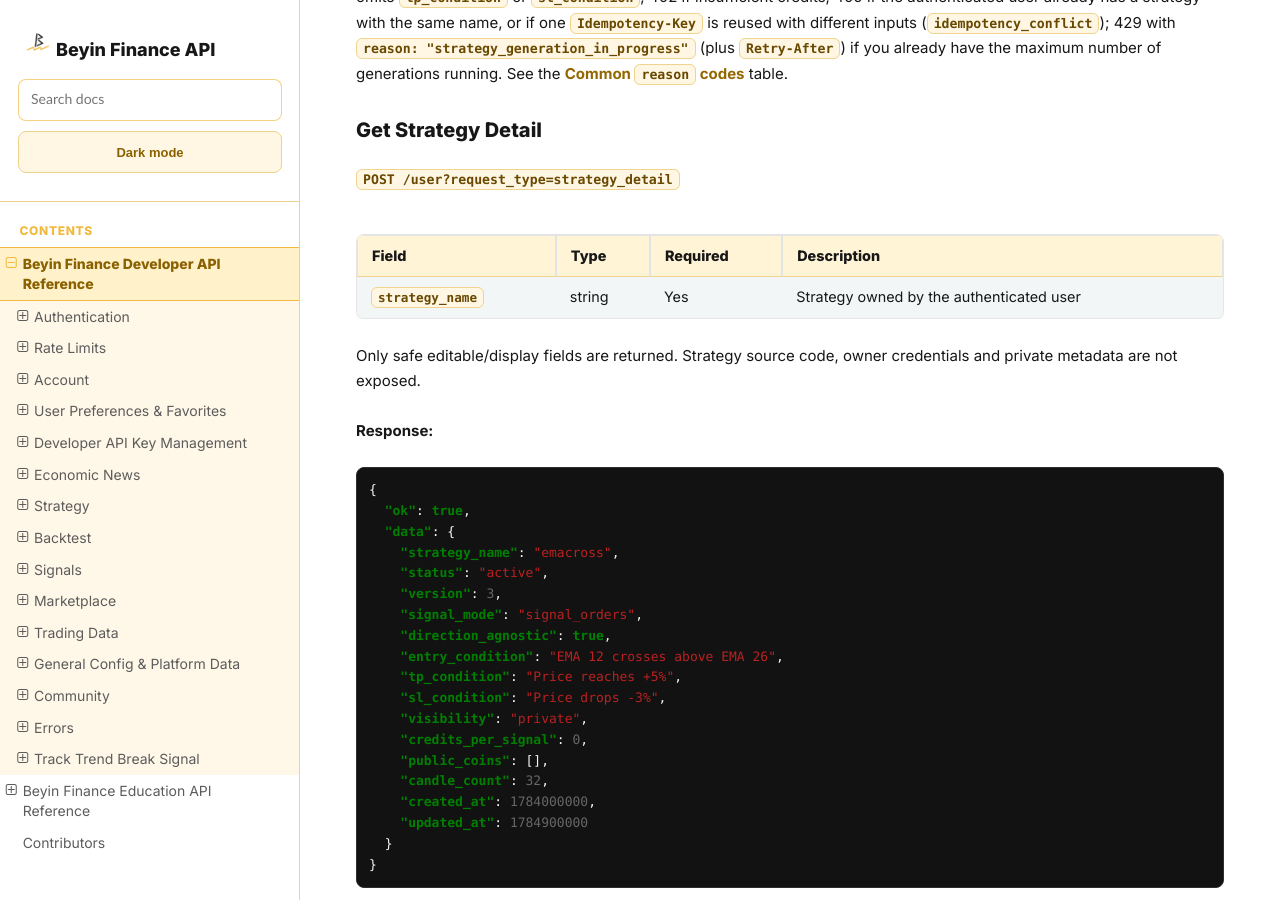
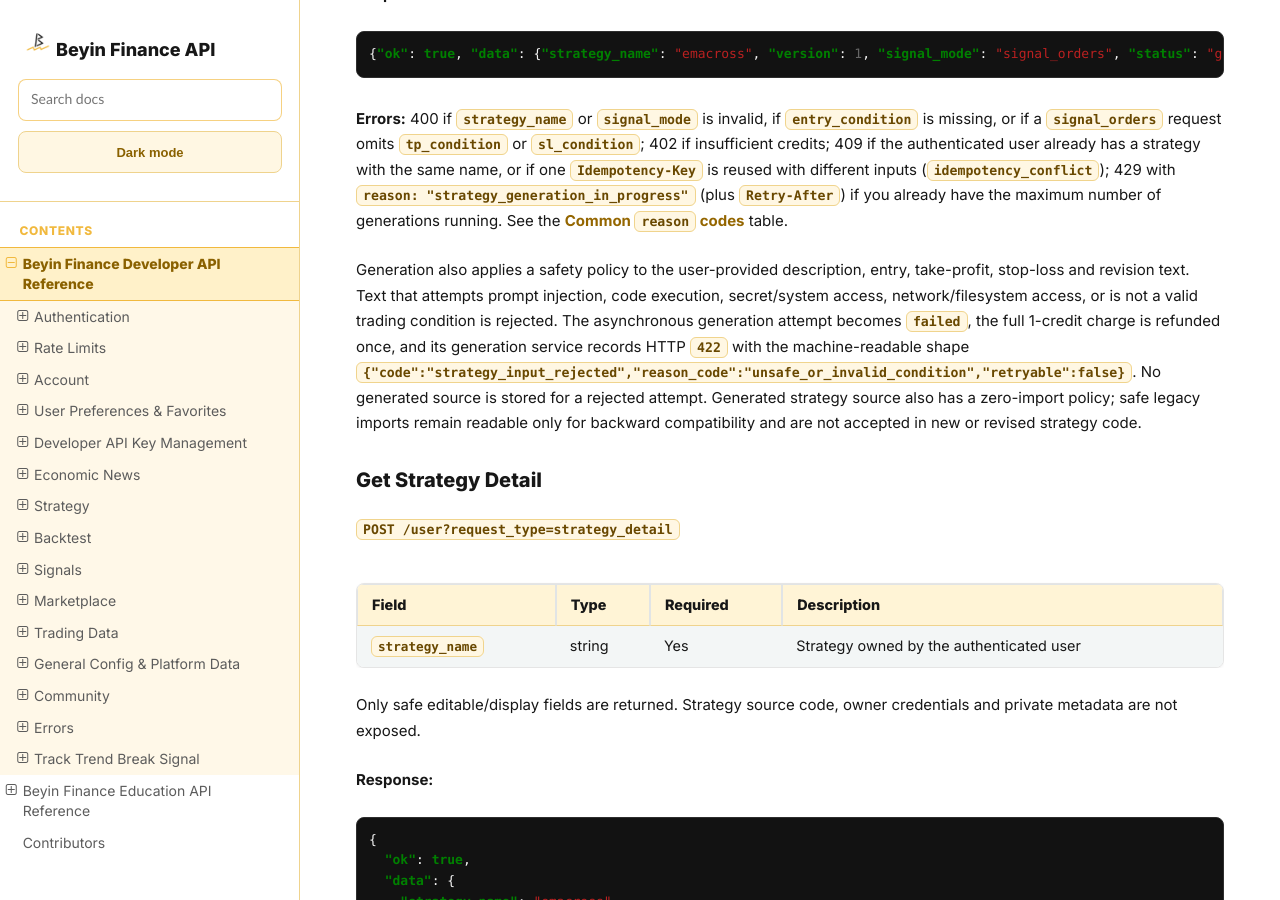
Before and after one commit to jnrbrain/Beyin-Finance, a Sphinx documentation site: the page built from docs/endpoints.md, in a window 1280 px wide and 900 px high, scrolled down 26693 px. Built offline with Sphinx 7.4.7 and the Read the Docs theme 3.1.0, drawn with Linux system fonts in a browser that asks for light colours; some of the changed text lies outside the part shown.

Commit message:
Align API documentation with current runtime
Update endpoint and runtime integration documentation to reflect the current API surface and deployment flow.

````diff
--- a/docs/endpoints.md
+++ b/docs/endpoints.md
@@ -172,9 +172,13 @@
 
 #### Crypto — Binance Pay (manual)
 
-Send USDT to the Beyin Finance Binance Pay account:
-
-- **Binance Pay ID:** `863 826 81`
+Send USDT to the Beyin Finance Binance account:
+
+- **Binance Account ID:** `863 826 81`
+- This is the account identifier shown to customers for the manual transfer.
+  The separate internal Binance Pay receiver identifier is used only by the
+  payment reconciliation process and is not returned in the public startup
+  configuration.
 - **Important:** paste **only** your 6-character Beyin ID into the transfer
   **Note / Remark** field so the payment is matched to your account. If your
   Binance account is already linked to Beyin Finance, matching happens
@@ -396,6 +400,7 @@
     "transactions": [
       {"transaction_id": "credit#abc...", "type": "adjustment", "amount": 0.05, "action": "credit_adjustment", "description": "Credit adjustment", "timestamp": 1784936800},
       {"transaction_id": "credit#def...", "type": "spend", "amount": -0.01, "action": "economic_news", "description": "Economic news fetch", "timestamp": 1784936700},
+      {"transaction_id": "credit#telegram-reward", "type": "credit", "amount": 0.5, "action": "telegram_link_reward", "description": "Telegram bağlantı ödülü (+0.5 kredi)", "timestamp": 1784936900},
       {"transaction_id": "deposit#payment-1", "type": "deposit", "amount": 5.0, "action": "deposit", "description": "Payment abc12345", "timestamp": 1784900000}
     ],
     "count": 3,
@@ -405,7 +410,11 @@
 }
 ```
 
-**Transaction actions:** `deposit`, `backtest`, `credit_adjustment`, `strategy_generate`, `strategy_refund`, `marketplace_signal`
+**Transaction actions:** `deposit`, `backtest`, `credit_adjustment`, `strategy_generate`, `strategy_refund`, `marketplace_signal`, `telegram_link_reward`, `google_link_reward`, `binance_link_reward`
+
+Telegram registration and the first Telegram link to an existing account grant a
+one-time `0.5` credit reward. The reward is idempotent per Telegram account and
+appears as a positive `telegram_link_reward` transaction in this history.
 
 Automatic recovery details and adjustment reasons are not exposed through the
 customer API. Clients should display `credit_adjustment` as a generic balance
@@ -1126,6 +1135,17 @@
 `reason: "strategy_generation_in_progress"` (plus `Retry-After`) if you already
 have the maximum number of generations running. See the
 [Common `reason` codes](#common-reason-codes) table.
+
+Generation also applies a safety policy to the user-provided description,
+entry, take-profit, stop-loss and revision text. Text that attempts prompt
+injection, code execution, secret/system access, network/filesystem access, or
+is not a valid trading condition is rejected. The asynchronous generation
+attempt becomes `failed`, the full 1-credit charge is refunded once, and its
+generation service records HTTP `422` with the machine-readable shape
+`{"code":"strategy_input_rejected","reason_code":"unsafe_or_invalid_condition","retryable":false}`.
+No generated source is stored for a rejected attempt. Generated strategy source
+also has a zero-import policy; safe legacy imports remain readable only for
+backward compatibility and are not accepted in new or revised strategy code.
 
 ### Get Strategy Detail
 
````
Also changed, not shown: docs/runtime-integration-notes.md (+6 -9 lines).
